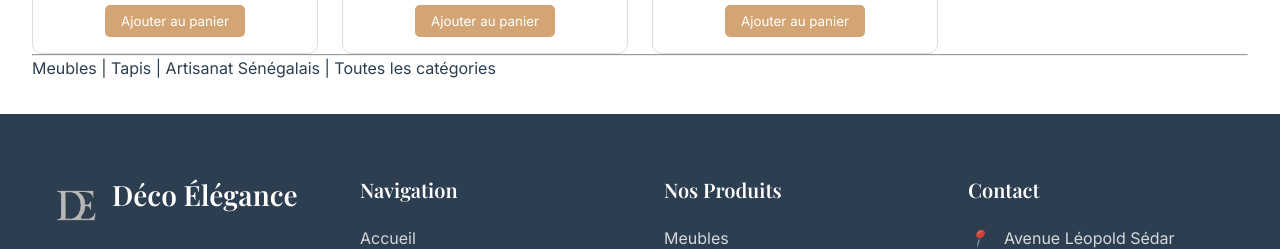
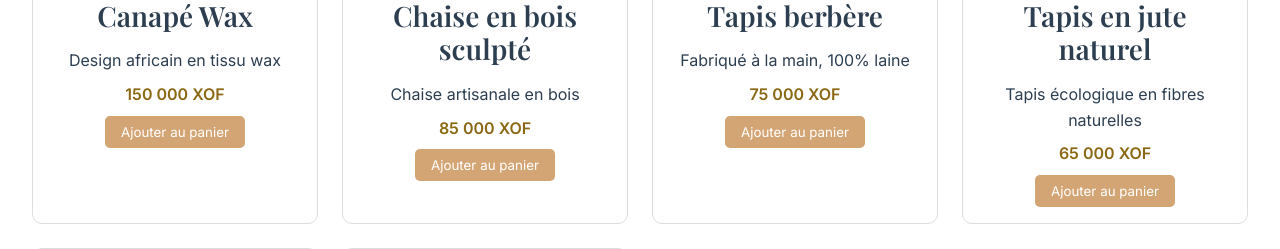
Before and after one commit to marocainperdu/Projet-Programmation-WEB-DIC1, a PHP site: page /produits.php in a window 1280 px wide. Shown: the part 652-901 px from the top of the page. Run offline with PHP 8.4, Linux system fonts and the light colour scheme.

Commit message:
Update produits.php

```diff
--- a/produits.php
+++ b/produits.php
@@ -1,20 +1,22 @@
 <?php
-include 'header.php';
+include 'header.php';  // Inclusion en haut
+include 'menu.php';    // Inclusion du menu existant
 
-
-// Liste des produits
+// Liste des produits avec 3 catégories : meubles, tapis, luminaires
 $products = [
     1 => ['categorie' => 'meubles', 'nom' => 'Canapé Wax', 'description' => 'Design africain en tissu wax', 'prix' => 150000, 'image' => 'images/meubles-category.jpg'],
-    2 => ['categorie' => 'tapis', 'nom' => 'Tapis berbère', 'description' => 'Fabriqué à la main, 100% laine', 'prix' => 75000, 'image' => 'images/tapis-category.jpg'],
-    3 => ['categorie' => 'artisanat', 'nom' => 'Sculpture en bois', 'description' => 'Artisanat local de Casamance', 'prix' => 45000, 'image' => 'images/artisanat-category.jpg'],
-    // Ajoute d’autres produits ici si besoin
+    2 => ['categorie' => 'meubles', 'nom' => 'Chaise en bois sculpté', 'description' => 'Chaise artisanale en bois', 'prix' => 85000, 'image' => 'images/meubles-chaise.jpg'],
+    3 => ['categorie' => 'tapis', 'nom' => 'Tapis berbère', 'description' => 'Fabriqué à la main, 100% laine', 'prix' => 75000, 'image' => 'images/tapis-category.jpg'],
+    4 => ['categorie' => 'tapis', 'nom' => 'Tapis en jute naturel', 'description' => 'Tapis écologique en fibres naturelles', 'prix' => 65000, 'image' => 'images/tapis-jute.jpg'],
+    5 => ['categorie' => 'luminaires', 'nom' => 'Lampe en osier', 'description' => 'Lampe artisanale tressée', 'prix' => 55000, 'image' => 'images/luminaires-osier.jpg'],
+    6 => ['categorie' => 'luminaires', 'nom' => 'Suspension en métal', 'description' => 'Lampe design industrielle', 'prix' => 120000, 'image' => 'images/luminaires-metal.jpg'],
 ];
 
 // Récupération des paramètres GET
 $selectedCategory = $_GET['category'] ?? null;
 $productId = $_GET['id'] ?? null;
 
-// Si un id est présent, afficher la fiche produit
+// Affichage fiche produit si id présent
 if ($productId && isset($products[$productId])) {
     $prod = $products[$productId];
     ?>
@@ -30,9 +32,7 @@ if ($productId && isset($products[$productId])) {
 
 <?php
 } else {
-// Sinon afficher la liste des produits (toute la liste ou filtrée par catégorie)
-
-// Filtrer les produits si catégorie demandée
+// Affichage liste produits, filtrée ou non
 $displayProducts = [];
 if ($selectedCategory) {
     foreach ($products as $id => $prod) {
@@ -78,7 +78,7 @@ if ($selectedCategory) {
   <nav class="categories-nav">
     <a href="produits.php?category=meubles">Meubles</a> |
     <a href="produits.php?category=tapis">Tapis</a> |
-    <a href="produits.php?category=artisanat">Artisanat Sénégalais</a> |
+    <a href="produits.php?category=luminaires">Luminaires</a> |
     <a href="produits.php">Toutes les catégories</a>
   </nav>
 </main>
```
